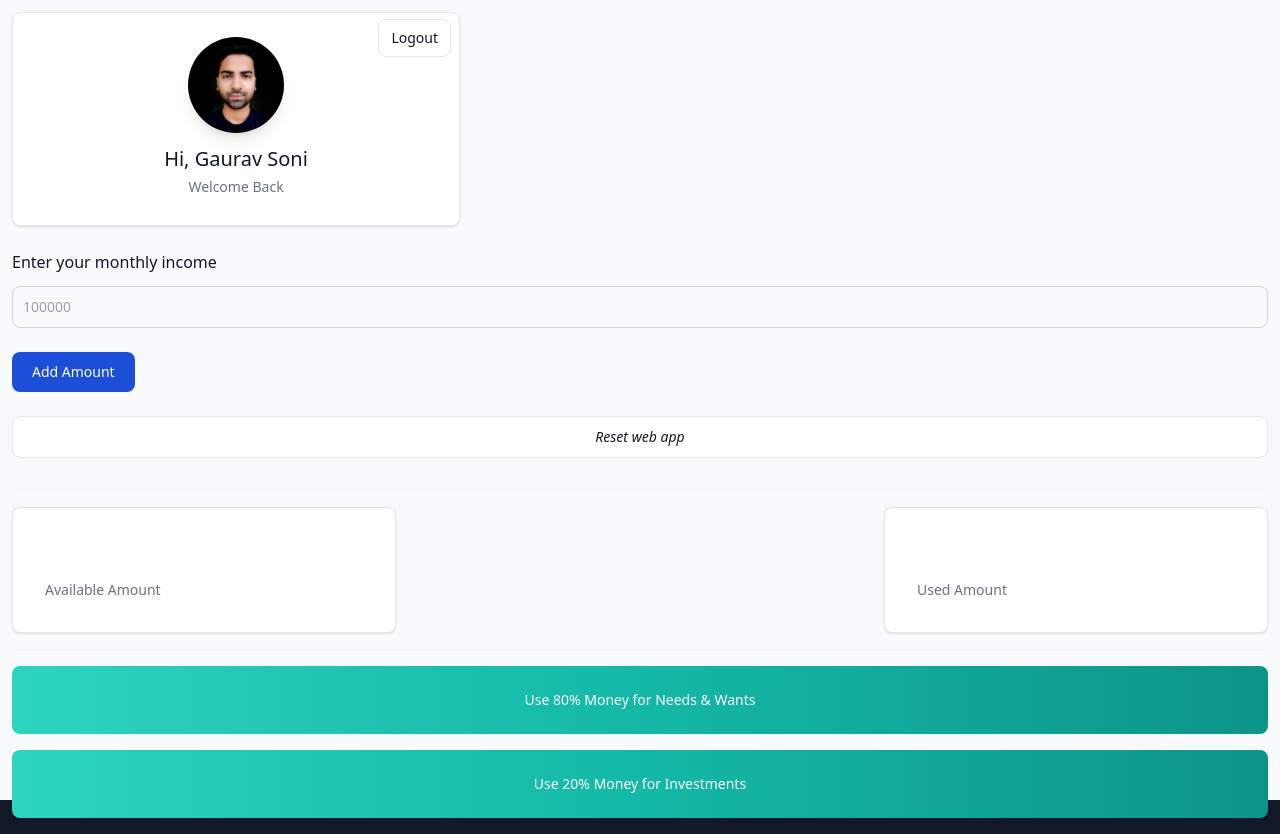
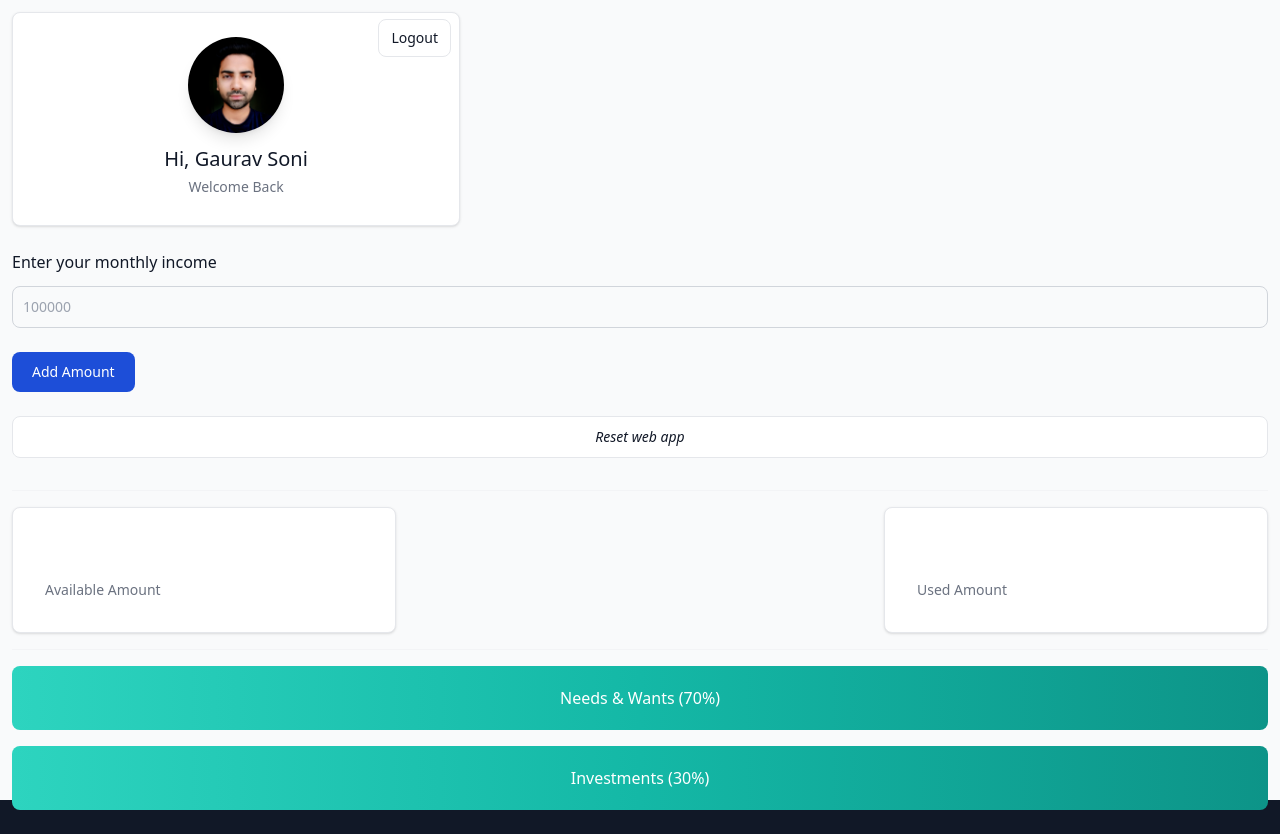
Before and after one commit to gauravsoni97/financefixer, a React (Create React App) app: page / in a window 1280 px wide. Built offline with nearby package versions, Linux system fonts and the light colour scheme; the HTML template or start-up script is replaced by a standard one.

Commit message:
main page ui set

```diff
--- a/src/Components/RedirectButtons/RedirectTabButtons.jsx
+++ b/src/Components/RedirectButtons/RedirectTabButtons.jsx
@@ -5,7 +5,7 @@ const RedirectTabButtons = ({text}) => {
     <>
       <button
         type="button"
-        class="w-full text-white bg-gradient-to-r from-teal-400 via-teal-500 to-teal-600 hover:bg-gradient-to-br focus:ring-4 focus:outline-none focus:ring-teal-300 dark:focus:ring-teal-800 font-medium rounded-lg text-sm  py-6 text-center mr-2 mb-4"
+        class="w-full text-white bg-gradient-to-r from-teal-400 via-teal-500 to-teal-600 hover:bg-gradient-to-br focus:ring-4 focus:outline-none focus:ring-teal-300 dark:focus:ring-teal-800 font-medium rounded-lg text-md  py-5 text-center mr-2 mb-4"
       >
         {text}
       </button>
--- a/src/Screens/Main/Main.jsx
+++ b/src/Screens/Main/Main.jsx
@@ -19,8 +19,8 @@ const Main = () => {
           <hr class="h-px my-4 bg-gray-100 border-0 dark:bg-gray-700" />
           <BalanceStats />
           <hr class="h-px my-4 bg-gray-100 border-0 dark:bg-gray-800" />
-          <RedirectTabButtons text=" Use 80% Money for Needs & Wants "/>
-          <RedirectTabButtons text=" Use 20% Money for Investments "/>
+          <RedirectTabButtons text="Needs & Wants (70%)" />
+          <RedirectTabButtons text="Investments (30%)" />
         </>
       )}
     </div>
```
